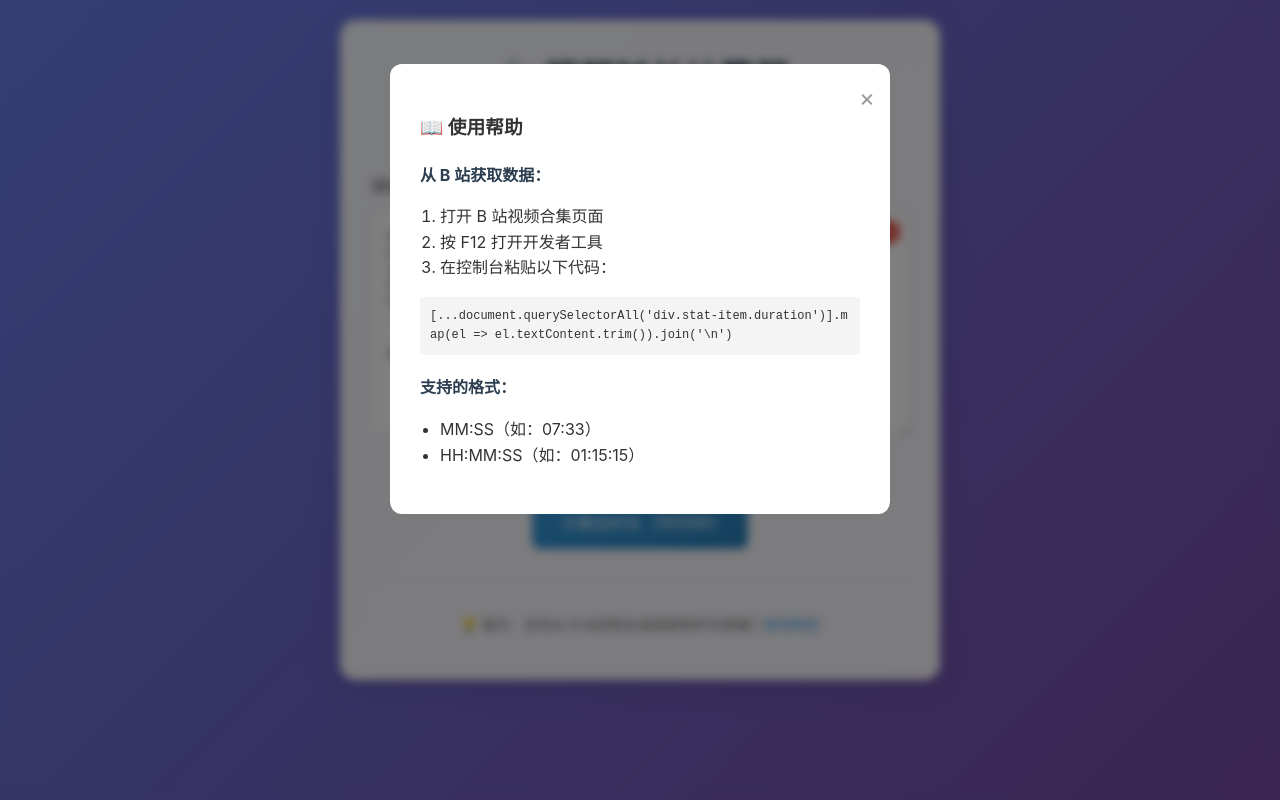
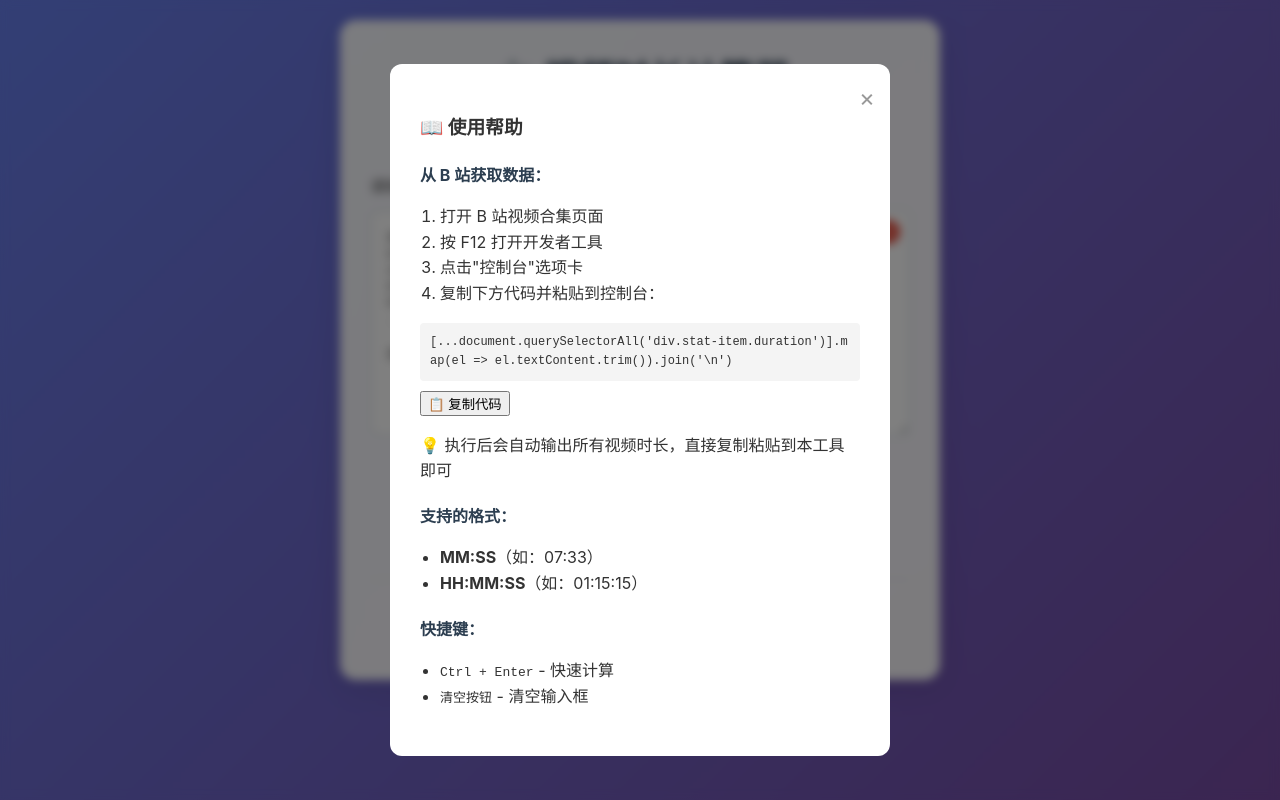
Before and after one commit to 1chuci/bilibili-TimeSum, a plain HTML site: page index.html in a window 1280 px wide. Both pictures are taken after a click on the link "使用帮助". Drawn offline with Linux system fonts and the light colour scheme.

```diff
--- a/index.html
+++ b/index.html
@@ -84,15 +84,25 @@
                 <ol>
                     <li>打开 B 站视频合集页面</li>
                     <li>按 F12 打开开发者工具</li>
-                    <li>在控制台粘贴以下代码：</li>
+                    <li>点击"控制台"选项卡</li>
+                    <li>复制下方代码并粘贴到控制台：</li>
                 </ol>
-                <code>
-[...document.querySelectorAll('div.stat-item.duration')].map(el => el.textContent.trim()).join('\n')
-                </code>
+                <div class="code-block">
+                    <code id="extractCode">[...document.querySelectorAll('div.stat-item.duration')].map(el => el.textContent.trim()).join('\n')</code>
+                    <button id="copyCodeBtn" class="copy-code-btn">📋 复制代码</button>
+                </div>
+                <p class="tip">💡 执行后会自动输出所有视频时长，直接复制粘贴到本工具即可</p>
+
                 <h4>支持的格式：</h4>
                 <ul>
-                    <li>MM:SS（如：07:33）</li>
-                    <li>HH:MM:SS（如：01:15:15）</li>
+                    <li><strong>MM:SS</strong>（如：07:33）</li>
+                    <li><strong>HH:MM:SS</strong>（如：01:15:15）</li>
+                </ul>
+
+                <h4>快捷键：</h4>
+                <ul>
+                    <li><kbd>Ctrl + Enter</kbd> - 快速计算</li>
+                    <li><kbd>清空按钮</kbd> - 清空输入框</li>
                 </ul>
             </div>
         </div>
```
